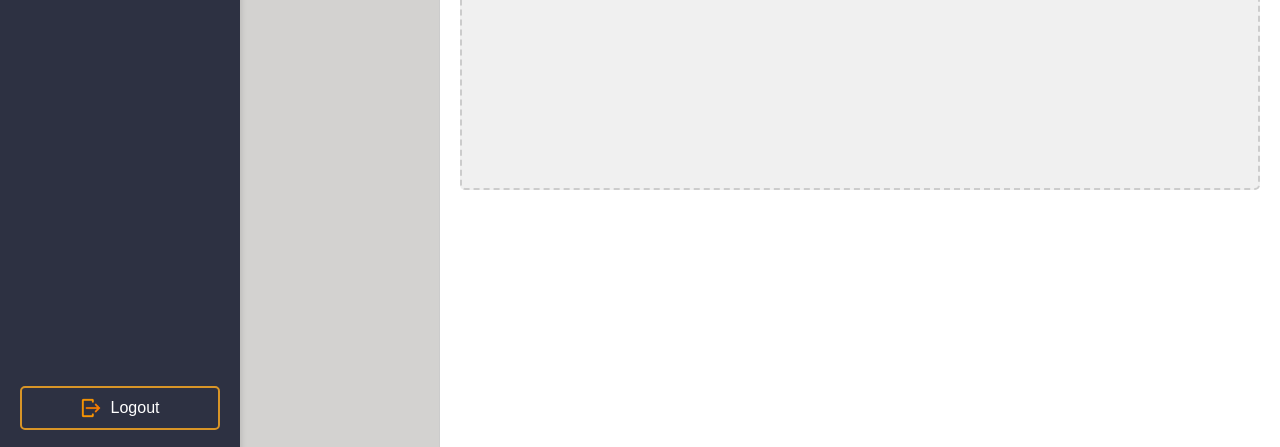
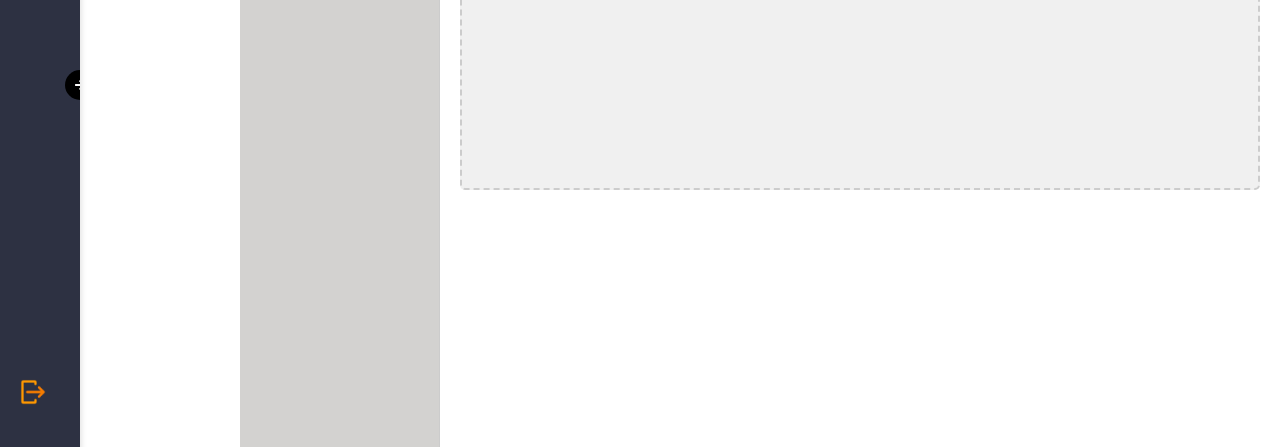
Before and after one commit to ShehaniDehipola/Coconut-Peat-Supply-Chain_workflow_customization_tool, a React (Create React App) app in the folder frontend/: page /new-workflow in a window 1280 px wide. Shown: the part 360-807 px from the top of the page. Built offline with nearby package versions, Linux system fonts and the light colour scheme.

Commit message:
Feat: Sidebar expanding feature

```diff
--- /dev/null
+++ b/frontend/src/components/Header.jsx
@@ -0,0 +1,67 @@
+import React from 'react';
+import styled from 'styled-components';
+import { useNavigate } from 'react-router-dom';
+import plusIcon from '../assests/plus.png';
+
+const HeaderContainer = styled.div`
+  display: flex;
+  justify-content: space-between;
+  align-items: center;
+  padding: 10px;
+  border-bottom: 1px solid #ddd;
+`;
+
+const Title = styled.h2`
+  font-size: 24px;
+  font-weight: bold;
+`;
+
+const ButtonGroup = styled.div`
+  display: flex;
+  gap: 10px;
+`;
+
+const Button = styled.button`
+  display: flex;
+  align-items: center;
+  width: 150px;
+  background-color: #2D3142;
+  color: white;
+  padding: 10px 16px;
+  border: none;
+  border-radius: 4px;
+  cursor: pointer;
+
+  &:hover {
+    background-color:rgb(42, 63, 87);
+  }
+
+  img {
+    margin-right: 8px;
+    width: 16px;
+    height: 16px;
+     filter: brightness(0) invert(1);
+  }
+`;
+
+const Header = ({ title }) => {
+  const navigate = useNavigate();
+
+  return (
+    <HeaderContainer>
+      <Title>{title}</Title>
+      <div style={{ display: "flex", gap: "10px" }}>
+        <Button onClick={() => navigate("/add-plugin")}>
+          <img src={plusIcon} alt="plus" style={{ width: "18px", marginRight: "8px", color: "white" }} />
+          Add Plugin
+        </Button>
+              <Button onClick={() => navigate("/new-plugin")}>
+                  <img src={plusIcon} alt="plus" style={{ width: "18px", marginRight: "8px" }} />
+          Create Plugin
+        </Button>
+      </div>
+    </HeaderContainer>
+  );
+};
+
+export default Header;
--- a/frontend/src/components/exporter/AllWorkflowsPage.jsx
+++ b/frontend/src/components/exporter/AllWorkflowsPage.jsx
@@ -2,6 +2,7 @@ import React, { useState, useMemo, useEffect } from 'react';
 import styled from 'styled-components';
 import { useUser } from '../../context/UserContext';
 import axios from 'axios'
+import Header from '../Header';
 
 //
 // Styled Components
@@ -10,7 +11,7 @@ const PageContainer = styled.div`
   padding: 1rem;
 `;
 
-const PageTitle = styled.h1`
+const PageTitle = styled.h2`
   margin: 0;
 `;
 
@@ -216,7 +217,7 @@ const AllWorkflowsPage = () => {
 
   return (
     <PageContainer>
-      <PageTitle>Workflows List</PageTitle>
+      <Header title="Workflows"></Header>
 
       {/* Sub-header section */}
       <SubHeader>
--- a/frontend/src/components/exporter/WorkflowOverview.jsx
+++ b/frontend/src/components/exporter/WorkflowOverview.jsx
@@ -2,6 +2,7 @@ import React, { useState, useEffect } from 'react';
 import styled from 'styled-components';
 import { Pie, Bar, Line } from 'react-chartjs-2';
 import 'chart.js/auto';
+import Header from '../Header';
 
 const Container = styled.div`
   padding: 20px;
@@ -9,12 +10,12 @@ const Container = styled.div`
   margin: auto;
 `;
 
-const Header = styled.div`
-  display: flex;
-  justify-content: space-between;
-  align-items: center;
-  margin-bottom: 20px;
-`;
+// const Header = styled.div`
+//   display: flex;
+//   justify-content: space-between;
+//   align-items: center;
+//   margin-bottom: 20px;
+// `;
 
 const MetricsContainer = styled.div`
   display: flex;
@@ -336,7 +337,8 @@ const supplierPerformanceData = {
 
   return (
     <Container>
-      <Header>
+      <Header title="Dashboard"></Header>
+      {/* <Header>
         <h2>Dashboard</h2>
         <FiltersContainer>
           <Input
@@ -352,7 +354,7 @@ const supplierPerformanceData = {
             <option value="Completed">Completed</option>
           </Select>
         </FiltersContainer>
-      </Header>
+      </Header> */}
 
       {/* Metrics Cards */}
       <MetricsContainer>
--- a/frontend/src/components/sidebar/MainSidebar.jsx
+++ b/frontend/src/components/sidebar/MainSidebar.jsx
@@ -1,7 +1,8 @@
-import React from "react";
+import React, { useState } from "react";
 import styled from "styled-components";
 import { useNavigate } from "react-router-dom";
 import axios from "axios";
+import { FaArrowRight } from "react-icons/fa";
 
 import dashboardIcon from "../../assests/dashboard.png"
 import manufacturerIcon from "../../assests/conveyor.png"
@@ -13,18 +14,19 @@ import plusIcon from "../../assests/plus.png"
 
 // Styled Components
 const SidebarContainer = styled.div`
-  width: 200px;
+  width: ${(props) => (props.expanded ? "200px" : "60px")};
   height:  calc(100vh - 50px);
   background: #2D3142;
   color: white;
   display: flex;
   flex-direction: column;
-  padding: 20px;
+  padding: 10px;
   box-shadow: 2px 0 5px rgba(0, 0, 0, 0.1);
   position: fixed;
   left: 0;
   overflow-y: auto;
   justify-content: space-between;
+  transition: width 0.3s ease-in-out;
 `;
 
 // const Logo = styled.h2`
@@ -65,10 +67,17 @@ const NavItem = styled.div`
   display: flex;
   align-items: center;
   font-size: 16px;
+  white-space: nowrap;
 
   &:hover {
     background: #d89527;
     color: black;
+  }
+
+  span {
+    display: ${(props) => (props.expanded ? "inline" : "none")};
+    margin-left: 12px;
+    transition: opacity 0.3s ease-in-out;
   }
 `;
 
@@ -102,9 +111,11 @@ const QuickActionButton = styled.button`
 `;
 
 const Icon = styled.img`
-  width: 20px;
-  height: 20px;
-  margin-right: 10px;
+  width: 26px;
+  height: 26px;
+  margin-right: ${(props) => (props.expanded ? "20px" : "0")};
+  margin-top: 10px;
+  transition: margin-right 0.3s ease-in-out;
 `;
 
 const LogoutButton = styled.button`
@@ -119,12 +130,6 @@ const LogoutButton = styled.button`
   display: flex;
   align-items: center;
   justify-content: center;
-  // position: absolute;
-  // bottom: 60px; /* Anchors logout button to the bottom */
-  // left: 0;
-  // right: 0;
-  // margin: auto;
-  // width: 90%;
 
   &:hover {
     background: #d89527;
@@ -132,8 +137,41 @@ const LogoutButton = styled.button`
   }
 `;
 
+const ToggleButton = styled.button`
+  position: absolute;
+  right: -15px;
+  top: 50%;
+  transform: translateY(-50%);
+  width: 30px;
+  height: 30px;
+  background: black;
+  border: none;
+  border-radius: 50%;
+  cursor: pointer;
+  display: flex;
+  align-items: center;
+  justify-content: center;
+  padding: 10px;
+  color: white;
+  font-size: 24px;
+  transition: transform 0.3s ease-in-out;
+
+  svg {
+    color: white;
+    font-size: 16px;
+    transform: ${(props) => (props.expanded ? "rotate(180deg)" : "rotate(0deg)")};
+    transition: transform 0.3s ease-in-out;
+  }
+`;
+
 const MainSidebar = ({ role }) => {
   const navigate = useNavigate();
+  const [expanded, setExpanded] = useState(false);
+
+  const toggleSidebar = () => {
+    setExpanded((prev) => !prev);
+  };
+
 
   const handleLogout = async () => {
     try {
@@ -168,28 +206,31 @@ const MainSidebar = ({ role }) => {
   };
 
   return (
-    <SidebarContainer>
+    <SidebarContainer expanded={expanded}>
+      <ToggleButton onClick={toggleSidebar} expanded={expanded}>
+        <FaArrowRight />
+      </ToggleButton>
 
       {/* Navigation */}
       <NavSection>
 
         {role === "exporter" && (
           <>
-          <NavItem onClick={() => navigate("/exporter-dashboard")}><Icon src={dashboardIcon} alt="Dashboard" />Dashboard</NavItem>
-          <NavItem onClick={() => navigate("/all-workflows")}><Icon src={workflowIcon} alt="Workflow" />Workflows</NavItem>
-            <NavItem onClick={() => navigate("/manufacturers")}><Icon src={manufacturerIcon} alt="Manufacturer" />Manufacturers</NavItem>
-            <NavItem onClick={() => navigate("/reports")}><Icon src={reportsIcon} alt="Report" />Reports & Analytics</NavItem>
-        <NavItem onClick={() => navigate("/settings")}><Icon src={settingsIcon} alt="Settings" />Settings</NavItem>
+          <NavItem onClick={() => navigate("/exporter-dashboard")}><Icon src={dashboardIcon} alt="Dashboard" />{expanded && "Dashboard"}</NavItem>
+          <NavItem onClick={() => navigate("/all-workflows")}><Icon src={workflowIcon} alt="Workflow" />{expanded && "Workflows"}</NavItem>
+            <NavItem onClick={() => navigate("/manufacturers")}><Icon src={manufacturerIcon} alt="Manufacturer" />{expanded && "Manufacturers"}</NavItem>
+            <NavItem onClick={() => navigate("/reports")}><Icon src={reportsIcon} alt="Report" />{expanded && "Reports & Analytics"}</NavItem>
+        <NavItem onClick={() => navigate("/settings")}><Icon src={settingsIcon} alt="Settings" />{expanded && "Settings"}</NavItem>
           </>
         )}
 
         {role === "manufacturer" && (
           <>
-          <NavItem onClick={() => navigate("/manufacturer-dashboard")}><Icon src={dashboardIcon} alt="Dashboard" />Dashboard</NavItem>
-          <NavItem onClick={() => navigate("/manufacturer-workflows")}><Icon src={workflowIcon} alt="Workflow" />Workflows</NavItem>
+          <NavItem onClick={() => navigate("/manufacturer-dashboard")}><Icon src={dashboardIcon} alt="Dashboard" />{expanded && "Dashboard"}</NavItem>
+          <NavItem onClick={() => navigate("/manufacturer-workflows")}><Icon src={workflowIcon} alt="Workflow" />{expanded && "Workflows"}</NavItem>
             {/* <NavItem onClick={() => navigate("/assigned-workflows")}>Assigned Workflows</NavItem> */}
-            <NavItem onClick={() => navigate("/reports")}><Icon src={reportsIcon} alt="Report" />Reports & Analytics</NavItem>
-            <NavItem onClick={() => navigate("/settings")}><Icon src={settingsIcon} alt="Settings" />Settings</NavItem>
+            <NavItem onClick={() => navigate("/reports")}><Icon src={reportsIcon} alt="Report" />{expanded && "Reports & Analytics"}</NavItem>
+            <NavItem onClick={() => navigate("/settings")}><Icon src={settingsIcon} alt="Settings" />{expanded && "Settings"}</NavItem>
           </>
         )}
 
@@ -197,15 +238,15 @@ const MainSidebar = ({ role }) => {
 
       <BottomContainer>
       {/* Quick Actions */}
-      {role === "exporter" && (
+      {/* {role === "exporter" && (
       <QuickActions>
         <QuickActionButton onClick={() => navigate("/add-plugin")}><Icon src={plusIcon} alt="plus" />Add Plugin</QuickActionButton>
         <QuickActionButton onClick={() => navigate("/new-workflow")}><Icon src={plusIcon} alt="plus" />Create Workflow</QuickActionButton>
       </QuickActions>
 
-      )}
+      )} */}
       {/* Logout Button */}
-      <LogoutButton onClick={handleLogout}><Icon src={LogoutIcon} alt="logout" />Logout</LogoutButton>
+      <NavItem onClick={handleLogout}><Icon src={LogoutIcon} alt="logout" />{expanded && "Logout"}</NavItem>
       </BottomContainer>
     </SidebarContainer>
   );
```
